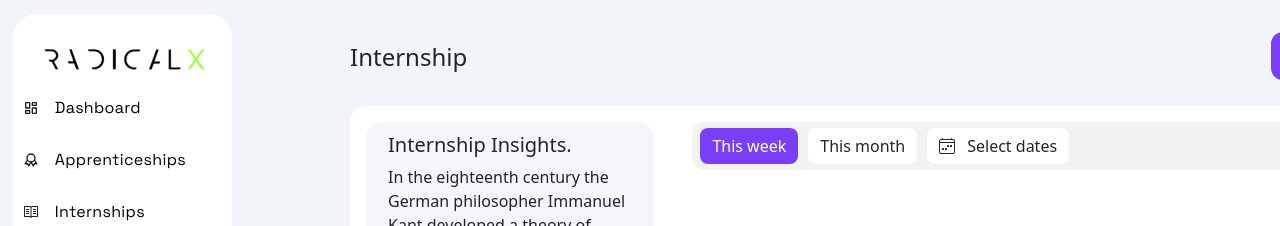
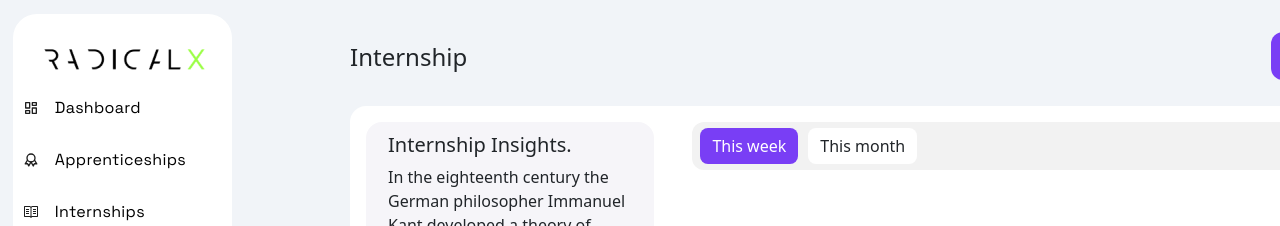
Before and after one commit to web-based/radicalx-internship-flow-app, a React (Create React App) app: page /internship in a window 1280 px wide. Shown: the top 226 px of the page. Built offline with nearby package versions, Linux system fonts and the light colour scheme.

Commit message:
move start date butn to thr left 🧺

```diff
--- a/src/components/InternInsight.css
+++ b/src/components/InternInsight.css
@@ -98,6 +98,16 @@
     background: #FFFFFF;
     border-radius: 8px;
     display:flex;
+    margin-left: 408px;
+    align-items: center;
+}
+.select-dates {
+    /* padding: 6px 12px; */
+    /* row-gap: 350px;
+    text-align: right;
+    background: #FFFFFF; */
+    /* border-radius: 8px; */
+    display:flex;
     align-items: center;
 }
 .calender-icon{
--- a/src/components/InternInsight.js
+++ b/src/components/InternInsight.js
@@ -6,7 +6,6 @@ import { BsCalendar4Week } from "react-icons/bs";
 function InternInsight() {
   return (
     <>
-
       <div className="int-insight-main-container">
         <div className="intern-insight-container">
           <h5>Internship Insights.</h5>
@@ -18,12 +17,15 @@ function InternInsight() {
         </div>
         <div className="layout-container">
           <div className="this-week-container">This week</div>
+
           <div className="this-month-container">This month</div>
           <div className="select-dates-container">
-            <div className="calender-icon">
-              <BsCalendar4Week />
+            <div className="select-dates">
+              <div className="calender-icon">
+                <BsCalendar4Week />
+              </div>
+              Select dates
             </div>
-            Select dates
           </div>
         </div>
       </div>
```
